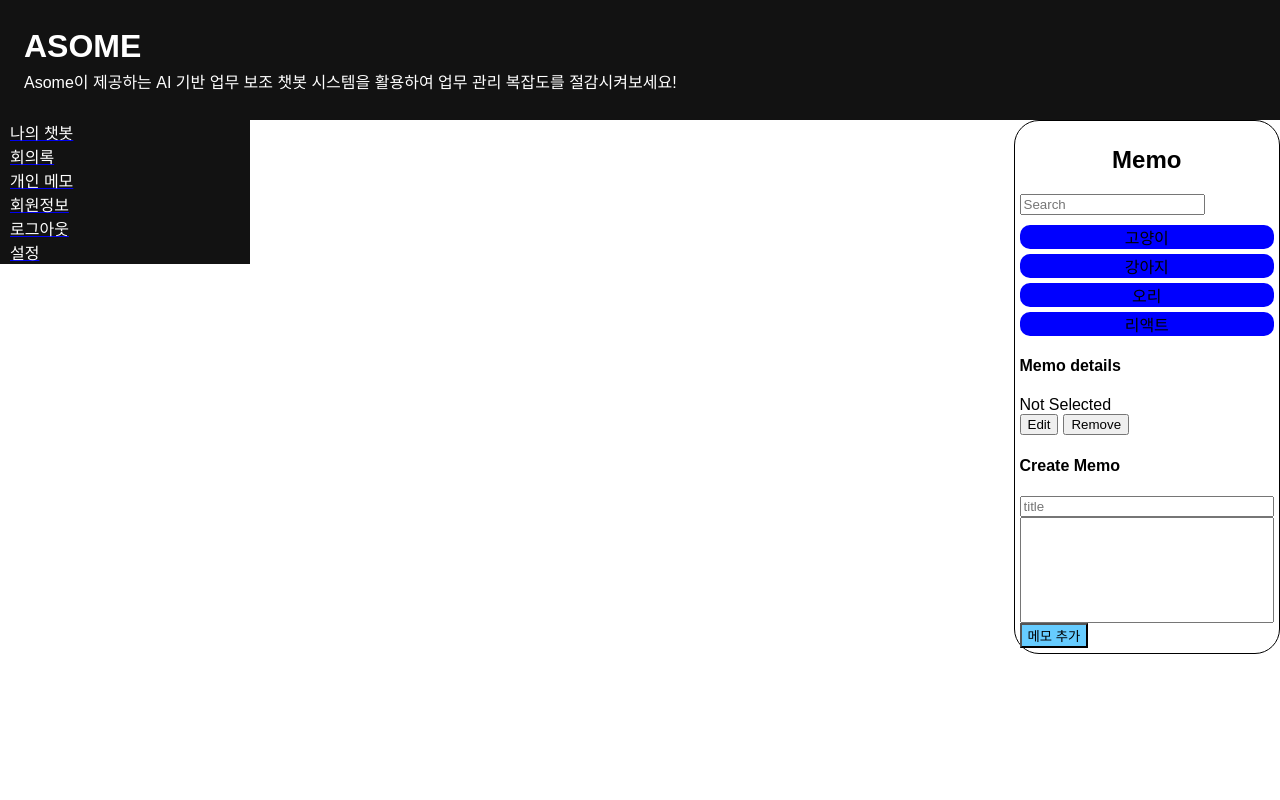
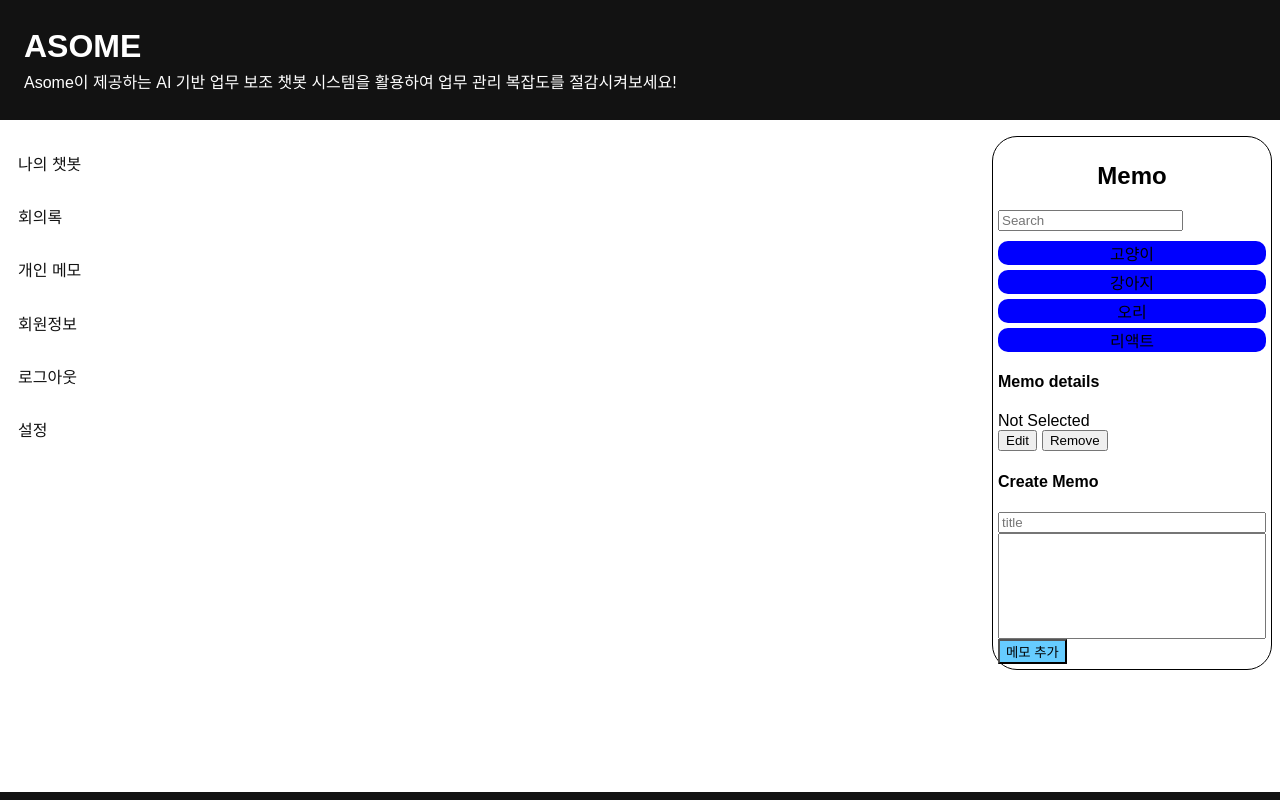
Before and after one commit to Choyoonyoung/asome_client, a React (Create React App) app: page / in a window 1280 px wide. Shown: the top 800 px of the page. Built offline with nearby package versions, Linux system fonts and the light colour scheme.

Commit message:
update navbar style - container size, color, hover interaction / update app structure - create ContentSection component & style

```diff
--- a/src/components/App.js
+++ b/src/components/App.js
@@ -1,5 +1,5 @@
 import React, { Component } from 'react';
-import {BrowserRouter as Router, Route} from 'react-router-dom';
+import { BrowserRouter as Router, Route } from 'react-router-dom';
 
 import Header from './Header';
 import Footer from './Footer';
@@ -11,17 +11,16 @@ import Home from './Home';
 class App extends Component {
   render() {
     return (
-		<Router>
-      		<div>
-				<Header />
-				<styled.Container>
-					<Navbar />
-					<Route exact path="/" component={Home}/>
-
-				</styled.Container>
-				<Footer />
-			</div>
-		</Router>
+      <Router>
+        <styled.Container>
+          <Header />
+          <styled.ContentSection>
+            <Navbar />
+            <Route exact path="/" component={Home} />
+          </styled.ContentSection>
+          <Footer />
+        </styled.Container>
+      </Router>
     );
   }
 }
--- a/src/components/AppStyle.js
+++ b/src/components/AppStyle.js
@@ -1,9 +1,16 @@
 import styled from 'styled-components';
 
 const Container = styled.div`
-	display: flex;
-	width: 100%;
-	min-height: 100vh;
+  width: 100%;
+  display: flex;
+  flex-direction: column;
 `;
 
-export default { Container };
+const ContentSection = styled.div`
+  flex: 1;
+  display: flex;
+  min-height: 80vh;
+  padding: 16px 8px;
+`;
+
+export default { Container, ContentSection };
--- a/src/components/Navbar/NavStyle.js
+++ b/src/components/Navbar/NavStyle.js
@@ -1,19 +1,25 @@
 import styled from 'styled-components';
+import { Link } from 'react-router-dom';
 
 const Container = styled.div`
-	flex-basis: 250px;
-	height: 300px;
+  flex-basis: 180px;
+  height: 320px;
   display: flex;
   flex-direction: column;
 `;
-const NavSelect = styled.div`
+
+const NavSelect = styled(Link)`
   padding-left: 10px;
   flex: 1;
-	background-color: #121212;
   display: flex;
   align-items: center;
+  color: #121212;
+  border-radius: 12px;
+  &:hover {
+    background-color: blue;
+    color: #ffffff;
+    transition: all 300ms;
+  }
 `;
-const Text = styled.p`
-	color: white;
-`;
-export default { Container, NavSelect, Text };
+
+export default { Container, NavSelect };
--- a/src/components/Navbar/index.js
+++ b/src/components/Navbar/index.js
@@ -1,7 +1,5 @@
 import React from 'react';
 import styled from './NavStyle';
-import { Link } from 'react-router-dom';
-
 
 const navItem = [
   { name: '나의 챗봇', link: '/' },
@@ -14,17 +12,11 @@ const navItem = [
 
 const Navbar = () => (
   <styled.Container>
-		{
-			navItem.map(item => (
-				<Link to={item.link} key={item.link}>
-					<styled.NavSelect>
-						<styled.Text>
+    {navItem.map(item => (
+      <styled.NavSelect to={item.link} key={item.link}>
         {item.name}
-						</styled.Text>
       </styled.NavSelect>
-				</Link>
-			))
-		}
+    ))}
   </styled.Container>
 );
 
--- a/src/index.css
+++ b/src/index.css
@@ -5,6 +5,10 @@ body {
 }
 
 p {
-	margin: 0;
-	padding: 0;
+  margin: 0;
+  padding: 0;
 }
+
+a {
+  text-decoration: none;
+}
```
Lines whose indentation alone changed are shown as unchanged.
